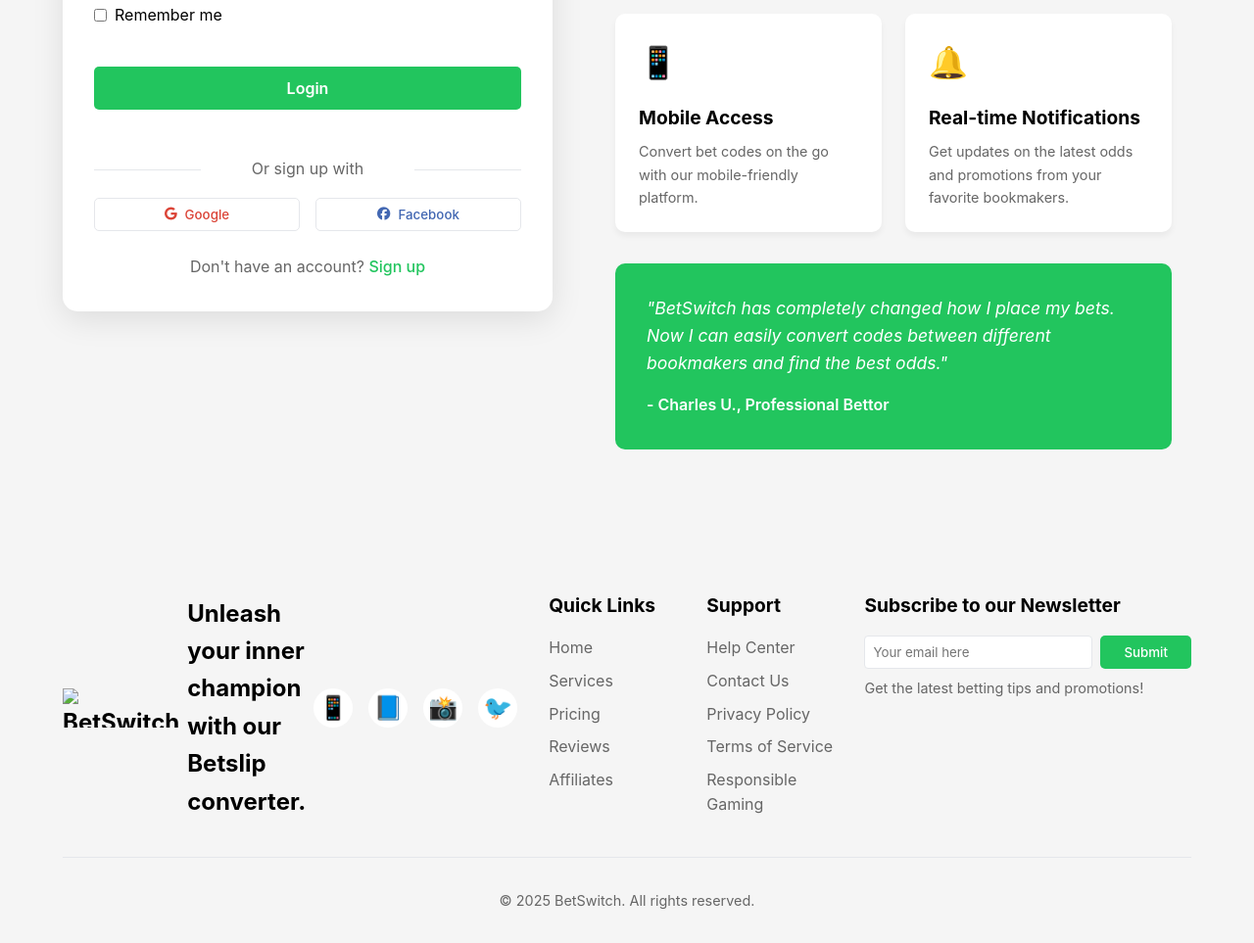
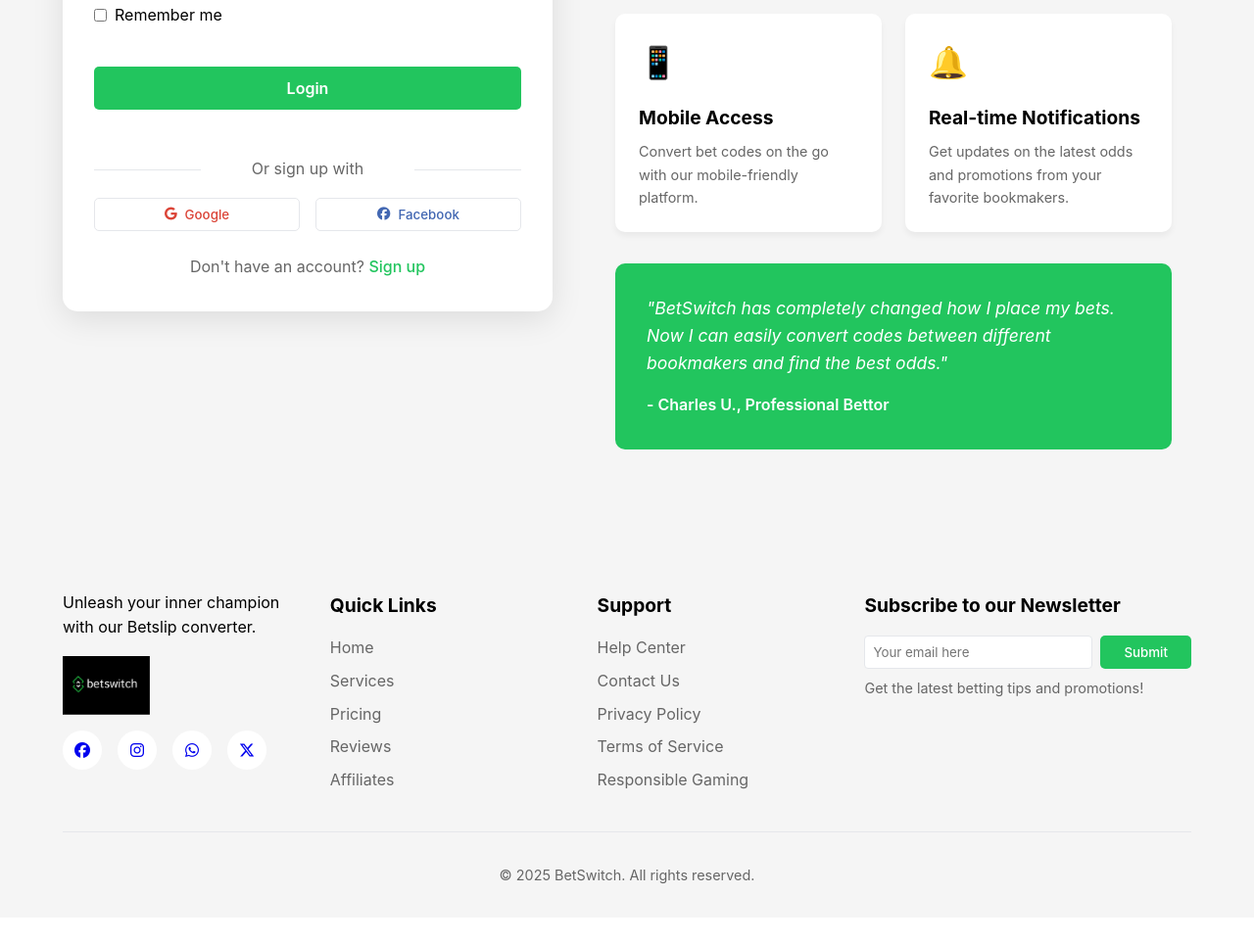
Before and after one commit to bylukeO/BETSWITCH, a plain HTML site: page login.html in a window 1280 px wide. Shown: the part 505-1468 px from the top of the page at 98% size. After the commit the page ends 1442 px from the top, so only its background shows below. Drawn offline with Linux system fonts and the light colour scheme.

Commit message:
Update login.html

```diff
--- a/login.html
+++ b/login.html
@@ -114,14 +114,14 @@
     <!-- Footer -->
     <footer class="footer">
         <div class="footer-grid">
-            <div class="footer-logo">
-                <img src="/api/placeholder/40/40" alt="BetSwitch Logo" />
+            <div class="footer-intro">
                 <p>Unleash your inner champion with our Betslip converter.</p>
+                <img src="images/betswitch logo black.jpeg" alt="BetSwitch Logo" />
                 <div class="social-links">
-                    <a href="#" class="social-icon">📱</a>
-                    <a href="#" class="social-icon">📘</a>
-                    <a href="#" class="social-icon">📸</a>
-                    <a href="#" class="social-icon">🐦</a>
+                    <a href="#" class="social-icon"><i class="fa-brands fa-facebook"></i></a>
+                    <a href="#" class="social-icon"><i class="fa-brands fa-instagram"></i></a>
+                    <a href="#" class="social-icon"><i class="fa-brands fa-whatsapp"></i></a>
+                    <a href="#" class="social-icon"><i class="fa-brands fa-x-twitter"></i></a>
                 </div>
             </div>
             <div class="footer-links">
```
